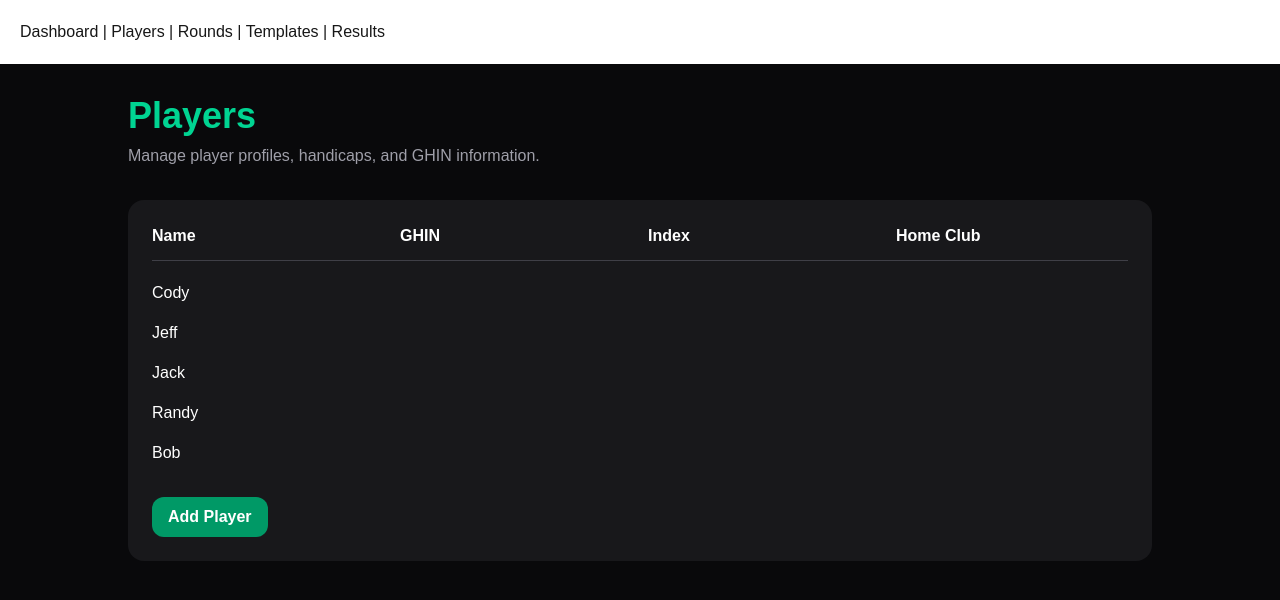
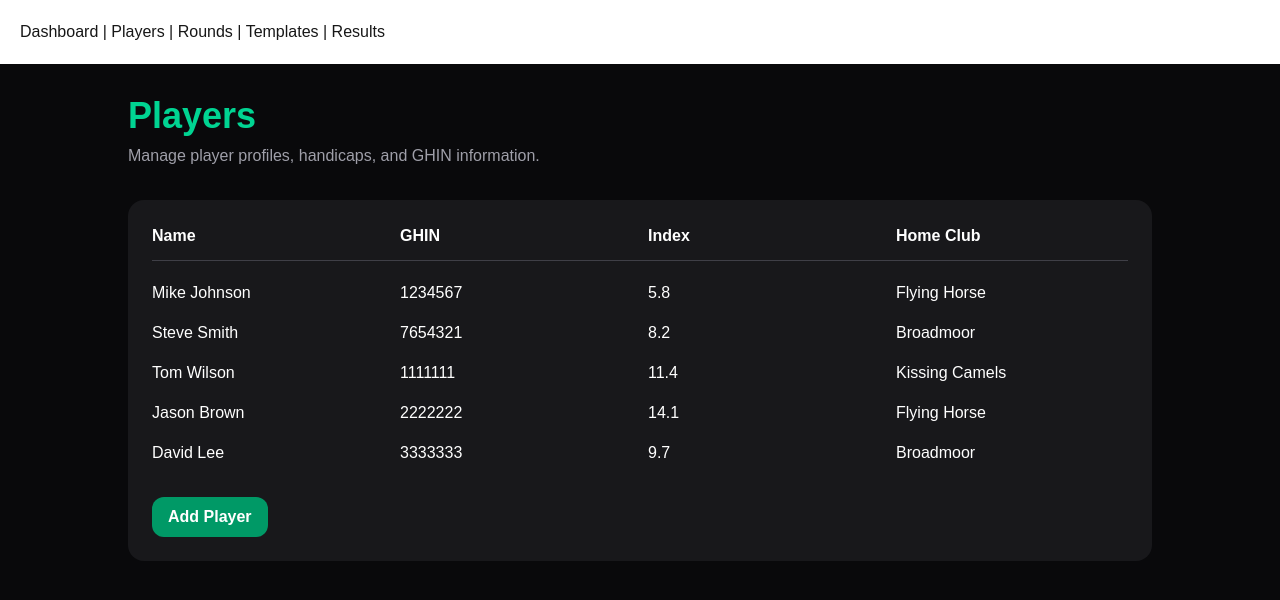
Before and after one commit to Cody-Ayers/club-games, a Next.js app: page /players in a window 1280 px wide. Shown: the top 600 px of the page. Built offline with nearby package versions, Linux system fonts and the light colour scheme.

Commit message:
Add gross scoring engine

```diff
--- a/src/data/players.ts
+++ b/src/data/players.ts
@@ -1,31 +1,47 @@
 export const players = [
     {
         id: 1,
-        name: "Cody",
-        handicap: 6,
+        name: "Mike Johnson",
+        ghin: "1234567",
+        handicapIndex: 5.8,
+        preferredTee: "Blue",
+        homeClub: "Flying Horse",
     },
 
     {
         id: 2,
-        name: "Jeff",
-        handicap: 8,
+        name: "Steve Smith",
+        ghin: "7654321",
+        handicapIndex: 8.2,
+        preferredTee: "Blue",
+        homeClub: "Broadmoor",
     },
 
     {
         id: 3,
-        name: "Jack",
-        handicap: 4,
+        name: "Tom Wilson",
+        ghin: "1111111",
+        handicapIndex: 11.4,
+        preferredTee: "White",
+        homeClub: "Kissing Camels",
     },
 
     {
         id: 4,
-        name: "Randy",
-        handicap: 10,
+        name: "Jason Brown",
+        ghin: "2222222",
+        handicapIndex: 14.1,
+        preferredTee: "Gold",
+        homeClub: "Flying Horse",
     },
 
     {
         id: 5,
-        name: "Bob",
-        handicap: 12,
-    },
+        name: "David Lee",
+        ghin: "3333333",
+        handicapIndex: 9.7,
+        preferredTee: "Blue",
+        homeClub: "Broadmoor",
+    }
+
 ];
--- a/src/lib/scoring/grossScoreEngine.ts
+++ b/src/lib/scoring/grossScoreEngine.ts
@@ -22,4 +22,3 @@ export function calculatePlayerGrossScore(
         ),
     };
 }
-``
```
